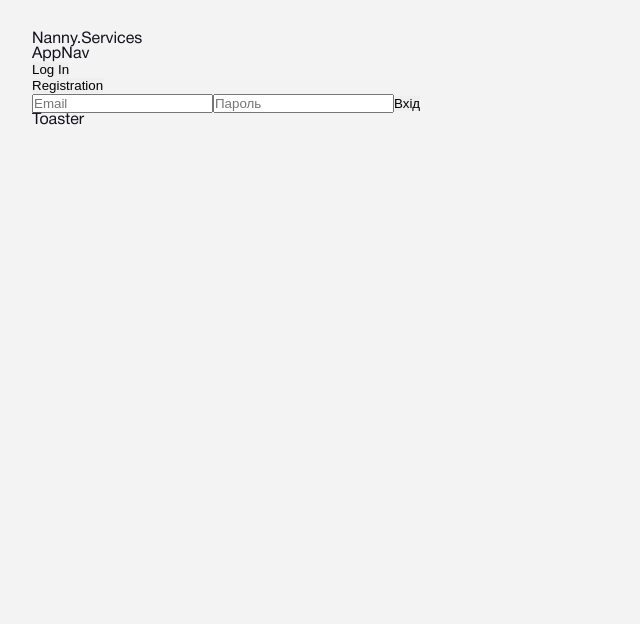
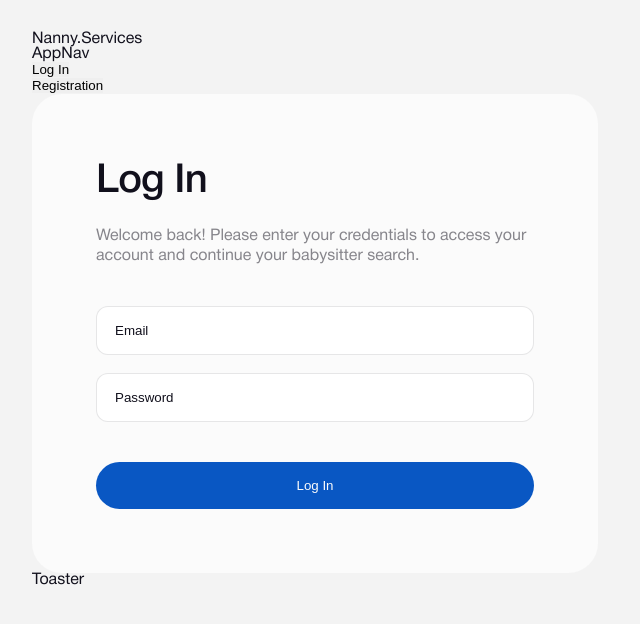
Before and after one commit to DimaOstapchuk91/Nanny.Services, a React (Vite) app: page / in a window 1280 px wide. Shown: the top 624 px of the page, without its empty margins (0-640 px from the left). Built offline with nearby package versions, Linux system fonts and the light colour scheme; no server answers.

Commit message:
add login form style, add modal, add validation

```diff
--- a/package.json
+++ b/package.json
@@ -10,11 +10,13 @@
     "preview": "vite preview"
   },
   "dependencies": {
+    "@hookform/resolvers": "^4.1.3",
     "firebase": "^11.4.0",
     "react": "^18.3.1",
     "react-dom": "^18.3.1",
     "react-hook-form": "^7.54.2",
-    "react-router-dom": "^7.3.0"
+    "react-router-dom": "^7.3.0",
+    "yup": "^1.6.1"
   },
   "devDependencies": {
     "@eslint/js": "^9.17.0",
--- a/src/components/AuthMenu/AuthMenu.jsx
+++ b/src/components/AuthMenu/AuthMenu.jsx
@@ -26,7 +26,7 @@ const AuthMenu = () => {
         </li>
       </ul>
       <Modal isOpen={isLoginOpen} onClose={handleClickLoginClose}>
-        <LoginForm />
+        <LoginForm onClose={handleClickLoginClose} />
       </Modal>
     </>
   );
--- a/src/components/LoginForm/LoginForm.jsx
+++ b/src/components/LoginForm/LoginForm.jsx
@@ -1,9 +1,13 @@
-import { useState } from 'react';
+// import { useState } from 'react';
 import { loginUser } from '../../services/authService.js';
+import { useForm } from 'react-hook-form';
+import { yupResolver } from '@hookform/resolvers/yup';
+import { orderSchemaLogin } from '../../utils/formValidations.jsx';
+import s from './LoginForm.module.css';
 
-const LoginForm = () => {
-  const [email, setEmail] = useState('');
-  const [password, setPassword] = useState('');
+const LoginForm = ({ onClose }) => {
+  // const [email, setEmail] = useState('');
+  // const [password, setPassword] = useState('');
 
   // const handleRegister = async () => {
   //   try {
@@ -14,36 +18,70 @@ const LoginForm = () => {
   //   }
   // };
 
-  const handleLogin = async () => {
-    try {
-      await loginUser(email, password);
-      alert('Успішний вхід!');
-    } catch (error) {
-      console.error(error);
-    }
-  };
+  const {
+    register,
+    handleSubmit,
+    formState: { errors },
+  } = useForm({
+    resolver: yupResolver(orderSchemaLogin),
+  });
 
   // const handleLogout = async () => {
   //   await logoutUser();
   //   alert('Вийшли з акаунту!');
   // };
 
+  const onSubmit = async data => {
+    try {
+      await loginUser(data.email, data.password);
+      alert('Успішний вхід!');
+    } catch (error) {
+      console.error(error);
+    }
+    onClose();
+  };
+
   return (
-    <div>
+    <div className={s.formWrap}>
+      <form onSubmit={handleSubmit(onSubmit)} className={s.form}>
+        <h2 className={s.subtitle}>Log In</h2>
+        <p className={s.welcomeText}>
+          Welcome back! Please enter your credentials to access your account and
+          continue your babysitter search.
+        </p>
+
+        <div className={s.inputWrap}>
+          <label htmlFor='email' className={s.inputlabel}>
+            {errors.email && <p className={s.error}>{errors.email.message}</p>}
             <input
-        value={email}
-        onChange={e => setEmail(e.target.value)}
+              id='email'
+              type='email'
               placeholder='Email'
+              className={s.inputForm}
+              {...register('email')}
             />
+          </label>
+
+          <label htmlFor='password' className={s.inputlabel}>
+            {errors.password && (
+              <p className={s.error}>{errors.password.message}</p>
+            )}
             <input
+              id='password'
               type='password'
-        value={password}
-        onChange={e => setPassword(e.target.value)}
-        placeholder='Пароль'
+              placeholder='Password'
+              className={s.inputForm}
+              {...register('password')}
             />
-      {/* <button onClick={handleRegister}>Реєстрація</button> */}
-      <button onClick={handleLogin}>Вхід</button>
-      {/* <button onClick={handleLogout}>Вихід</button> */}
+          </label>
+        </div>
+
+        <div className={s.wrappBtn}>
+          <button type='submit' className={s.submit}>
+            Log In
+          </button>
+        </div>
+      </form>
     </div>
   );
 };
--- a/src/components/LoginForm/LoginForm.module.css
+++ b/src/components/LoginForm/LoginForm.module.css
@@ -0,0 +1,75 @@
+.formWrap {
+  max-width: 566px;
+  padding: 64px;
+  background-color: var(--bg-component-white);
+  border-radius: 30px;
+}
+
+.subtitle {
+  font-size: 40px;
+  font-weight: 500;
+  line-height: 48px;
+  letter-spacing: -0.8px;
+  margin-bottom: 20px;
+}
+
+.inputWrap {
+  display: flex;
+  flex-direction: column;
+  gap: 18px;
+  margin-bottom: 40px;
+}
+
+.inputlabel {
+  position: relative;
+}
+
+.inputForm {
+  padding: 16px 18px;
+  width: 100%;
+  border-radius: 12px;
+  outline: none;
+  border: 1px solid rgba(17, 16, 28, 0.1);
+  transition: border-color 300ms ease;
+}
+
+.inputForm:focus {
+  border-color: var(--text-light-gray);
+}
+
+.inputForm::placeholder {
+  color: var(--text-color-black);
+}
+
+.welcomeText {
+  color: var(--text-base-gray);
+  line-height: 20px; /* 125% */
+  text-wrap: wrap;
+  margin-bottom: 40px;
+}
+
+.submit {
+  color: var(--text-color-white);
+  font-weight: 500;
+  padding: 16px;
+  width: 100%;
+  border-radius: 30px;
+  background: var(--bg-theme);
+  transition: opacity 300ms ease;
+  cursor: pointer;
+}
+
+.submit:hover,
+.submit:focus {
+  /* background-color: var(--bg-theme-light); */
+  opacity: 0.8;
+}
+
+.error {
+  position: absolute;
+  font-size: 14px;
+  right: 0;
+  top: -16px;
+  text-align: end;
+  color: var(--color-red);
+}
--- a/src/components/Modal/Modal.module.css
+++ b/src/components/Modal/Modal.module.css
@@ -27,10 +27,15 @@
 .closeButton {
   position: absolute;
   top: 20px;
-  right: 16px;
+  right: 20px;
   background: none;
   border: none;
   cursor: pointer;
+  transition: opacity 300ms ease;
+}
+
+.closeButton:hover {
+  opacity: 0.6;
 }
 
 .icon {
@@ -39,7 +44,6 @@
   stroke: var(--text-color-black);
 }
 
-.icon:hover {
-  opacity: 0.7;
-  transition: 250ms ease-in;
-}
+/* .icon:hover {
+  opacity: 0.8;
+} */
--- /dev/null
+++ b/src/components/RegisterForm/RegisterForm.jsx
@@ -0,0 +1,4 @@
+const RegisterForm = () => {
+  return <div>RegisterForm</div>;
+};
+export default RegisterForm;
--- a/src/styles/theme.css
+++ b/src/styles/theme.css
@@ -1,6 +1,6 @@
 :root {
   --background-page: #f3f3f3;
-  --bg-component-white: #f0eff4;
+  --bg-component-white: #fbfbfb;
   --bg-theme: #0957c3;
   --bg-theme-light: rgba(9, 87, 195, 0.2);
   --text-color-black: #11101c;
@@ -11,6 +11,7 @@
   --color-light-green: #38cd3e;
   --color-yellow: #ffc531;
   --color-light-red: rgba(240, 63, 59, 0.2);
+  --color-red: #f03f3b;
 
   transition: background-color 500ms ease;
 }
--- /dev/null
+++ b/src/utils/formValidations.jsx
@@ -0,0 +1,30 @@
+import * as Yup from 'yup';
+
+const emailValid = Yup.string()
+  .email('Invalid email format')
+  .min(3, 'Minimum 3 characters')
+  .max(50, 'Maximum 50 characters')
+  .required('Email is required');
+
+const passwordValid = Yup.string()
+  .min(3, 'Minimum 3 characters')
+  .max(50, 'Maximum 50 characters')
+  .matches(/[a-zA-Z]/, 'Must contain a letter')
+  .matches(/[0-9]/, 'Must contain numbers')
+  .required('Password is required');
+
+const nameValid = Yup.string()
+  .min(3, 'Minimum 3 characters')
+  .max(50, 'Maximum 50 characters')
+  .required('Name is required');
+
+export const orderSchemaLogin = Yup.object({
+  email: emailValid,
+  password: passwordValid,
+});
+
+export const orderSchemaReg = Yup.object({
+  name: nameValid,
+  email: emailValid,
+  password: passwordValid,
+});
```
Also changed, not shown: 1 other file (tests, documents, lock files or other folders). Lines whose indentation alone changed are shown as unchanged.
